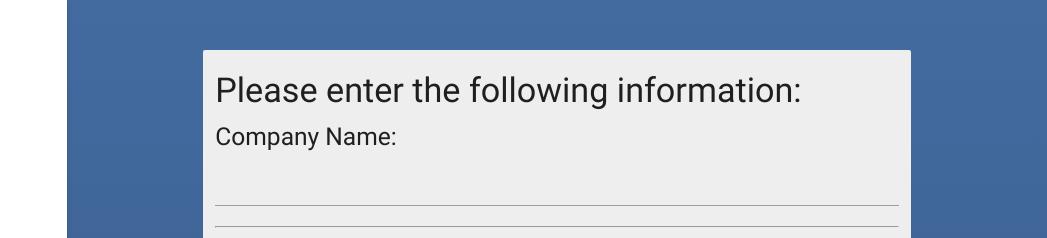
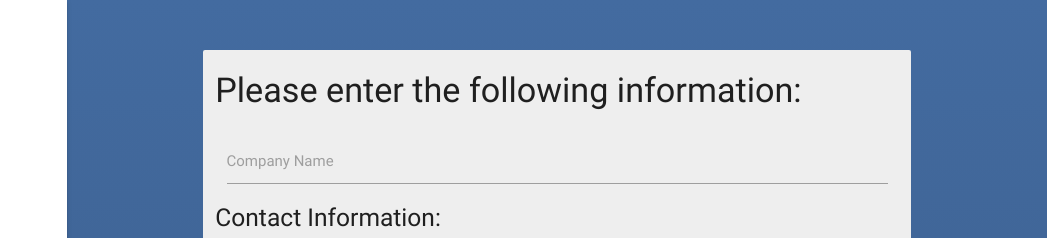
Before and after one commit to BenjaminSalzberg/Internship, a website: page Sullivan_BT_Internships/public/Index.html in a window 1280 px wide. Shown: the top 238 px of the page, 233-1280 px from the left. Drawn offline with nearby package versions, Linux system fonts and the light colour scheme.

Commit message:
Fix broken JS references

```diff
--- a/Sullivan_BT_Internships/public/Index.html
+++ b/Sullivan_BT_Internships/public/Index.html
@@ -53,8 +53,12 @@
 				<form class="row">
 					<h4>Please enter the following information:</h4>
 
-					<h5>Company Name:</h5>
-					<input type="text" name="CompanyName" id="CompanyName" value="" required="true"><br><hr>
+					<div classs="row">
+						<div class="input-field col s12">
+							<input type="text" name="CompanyName" id="CompanyName" value="" required="true">
+							<label for="CompanyName">Company Name</label>
+						</div>
+					</div>
 
 					<h5>Contact Information:</h5>
 					Address
@@ -92,8 +96,8 @@
 		</main>
 
 		<script src="/bower_components/jquery/dist/jquery.min.js" defer></script>
-		<script src="/bower_components/jquery/firebase/firebsae.min.js" defer></script>
+		<script src="/bower_components/firebase/firebase.min.js" defer></script>
 		<script type="text/javascript" src="JavaScript/script.js" defer></script>
-		<script src="/bower_components/jquery/materialize/dist/js/materialize.min.js" defer></script>
+		<script src="/bower_components/materialize/dist/js/materialize.min.js" defer></script>
 	</body>
 </html>
```
